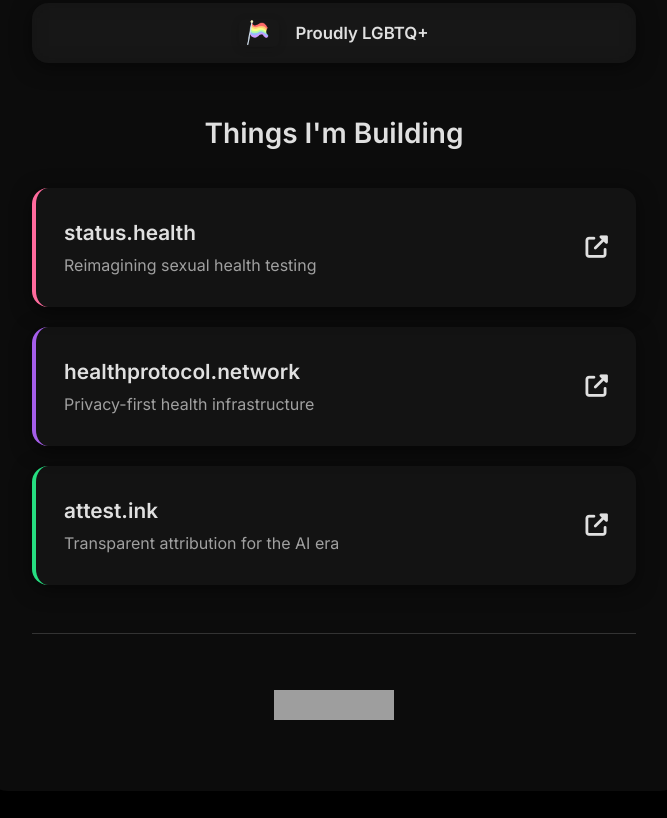
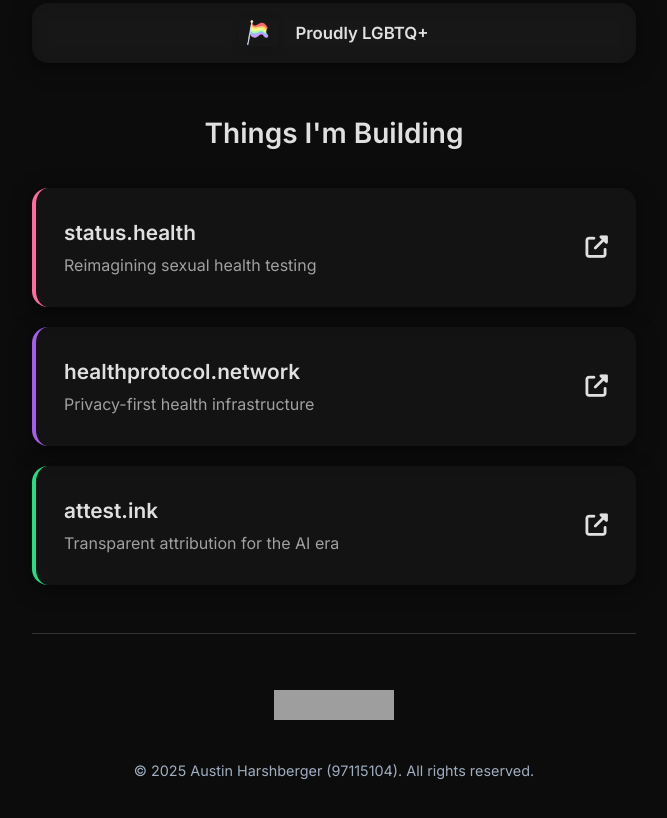
Before and after one commit to 97115104/share-links, a plain HTML site: page index.html in a window 1280 px wide. Shown: the part 1191-2009 px from the top of the page, without its empty margins (306-973 px from the left). Drawn offline with Linux system fonts and the light colour scheme; grey boxes are pictures that could not be loaded.

Commit message:
add copyright

```diff
--- a/css/qr.css
+++ b/css/qr.css
@@ -686,6 +686,25 @@ body {
     font-weight: 500;
 }
 
+.footer-copyright {
+    margin-top: 1.5rem;
+    text-align: center;
+}
+
+.footer-copyright p {
+    margin: 0.25rem 0;
+    color: #718096;
+    font-size: 0.8rem;
+    line-height: 1.5;
+}
+
+.footer-quote {
+    font-style: italic;
+    color: #a0aec0;
+    font-size: 0.75rem !important;
+    margin-top: 0.5rem;
+}
+
 /* Attestation badge styling */
 .attestation-badge {
     display: flex;
--- a/css/styles.css
+++ b/css/styles.css
@@ -1003,6 +1003,33 @@ body.theme-transition *::after {
         padding-top: 2.5rem;
         margin-top: 3rem;
     }
+}
+
+.footer-copyright {
+    margin-top: 2rem;
+}
+
+.footer-copyright p {
+    margin: 0.25rem 0;
+    color: #718096;
+    font-size: 0.9rem;
+    line-height: 1.6;
+}
+
+.footer-quote {
+    font-style: italic;
+    color: #a0aec0;
+    font-size: 0.85rem !important;
+    margin-top: 0.5rem;
+}
+
+/* Dark mode footer adjustments */
+:root[data-theme="dark"] .footer-copyright p {
+    color: #a0aec0;
+}
+
+:root[data-theme="dark"] .footer-quote {
+    color: #718096;
 }
 
 .footer-text {
--- a/index.html
+++ b/index.html
@@ -242,6 +242,9 @@
                         <span class="badge-tooltip">Content assisted by Claude AI, verified by attest.ink</span>
                     </a>
                 </div>
+                <div class="footer-copyright">
+                    <p>© 2025 Austin Harshberger (97115104). All rights reserved.</p>
+                </div>
             </footer>
         </main>
     </div>
```
